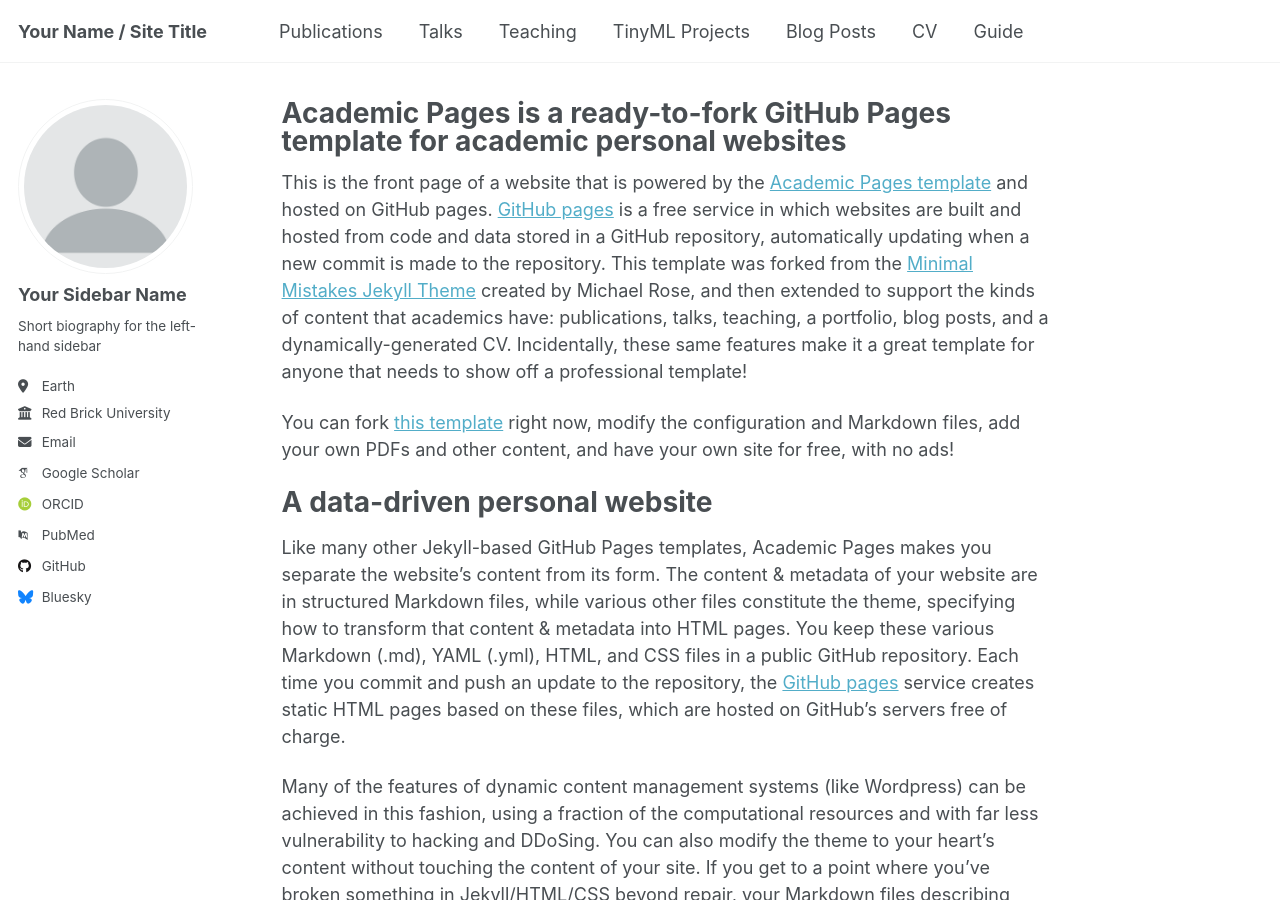
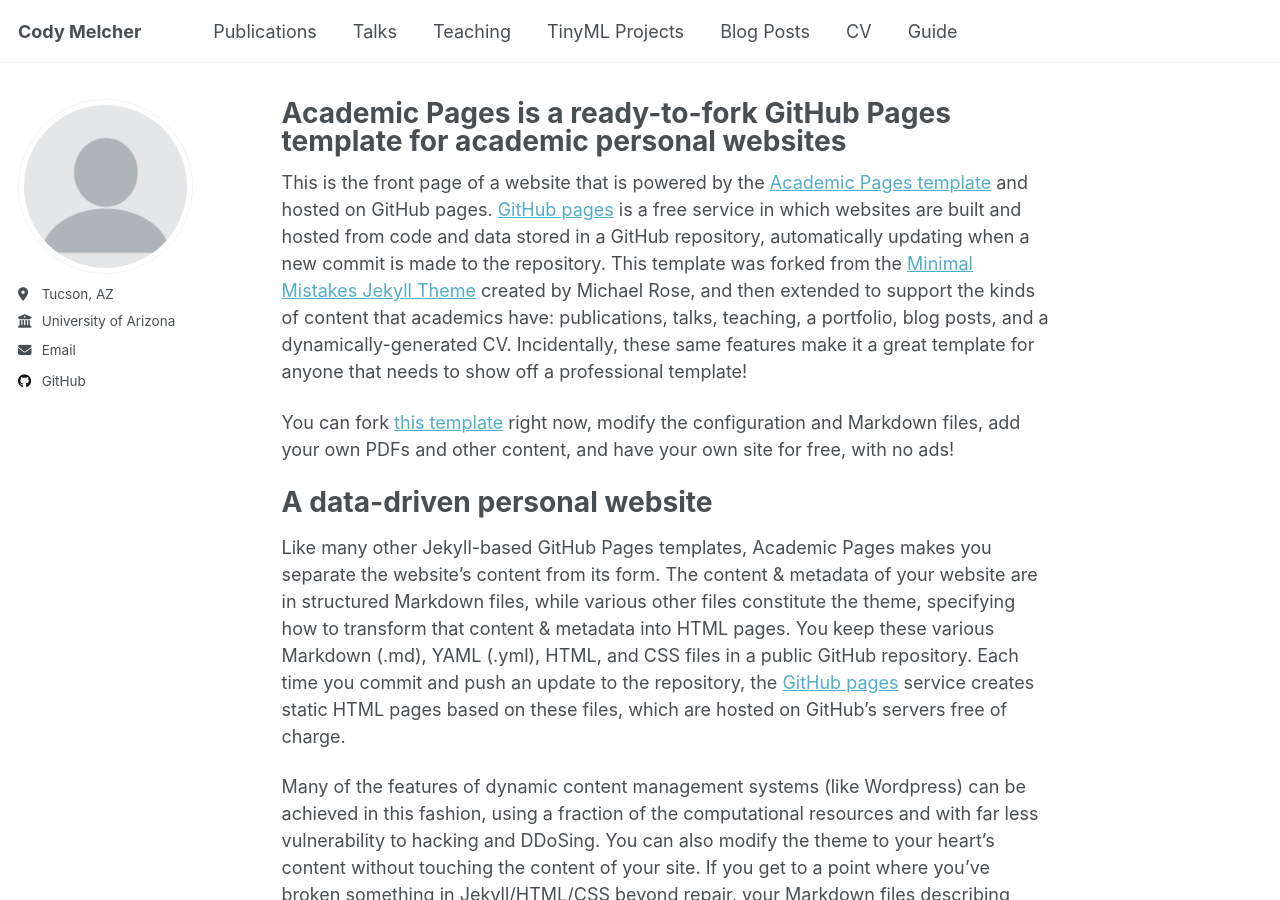
Before and after one commit to cmelcher/cmelcher.github.io, a Jekyll site: the page built from _pages/about.md, in a window 1280 px wide and 900 px high. Built offline with Jekyll 4.4.1, drawn with Linux system fonts in a browser that asks for light colours; some web fonts are replaced; a script that is not in the unit is left out.

Commit message:
Update _config.yml

```diff
--- a/_config.yml
+++ b/_config.yml
@@ -9,7 +9,7 @@
 # Basic Site Settings
 locale                   : "en-US"
 site_theme               : "default" # Currently available options are "default", "air"
-title                    : "Your Name / Site Title"
+title                    : "Cody Melcher"
 title_separator          : "-"
 name                     : &name "Your Name"
 description              : &description "personal description"
@@ -23,23 +23,23 @@
 author:
   # Biographic information
   avatar           : "profile.png"
-  name             : "Your Sidebar Name"
+  name             : #
   pronouns         : # example: "she/her"
-  bio              : "Short biography for the left-hand sidebar"
-  location         : "Earth"
-  employer         : "Red Brick University"
+  bio              : #insert here
+  location         : "Tucson, AZ"
+  employer         : "University of Arizona"
   uri              : # URL
-  email            : "none@example.org"
+  email            : "cmelcher@arizona.edu"
 
   # Academic websites
   academia         : # URL
   arxiv            : # URL - Update with the correct link to your profile
-  googlescholar    : "https://scholar.google.com/citations?user=PS_CX0AAAAAJ"
+  googlescholar    : #url
   inspire-hep      : # URL
   impactstory      : # URL
-  orcid            : "http://orcid.org/yourorcidurl"
+  orcid            : #url
   semantic         : # URL
-  pubmed           : "https://www.ncbi.nlm.nih.gov/pubmed/?term=john+snow"
+  pubmed           :  #url
   researchgate     : # URL
   scopus           : # URL
 
@@ -53,7 +53,7 @@
 
   # Social media
   artstation       : # Username
-  bluesky          : "bsky.app" # Replace this with you Bluesky username
+  bluesky          :  # Replace this with you Bluesky username
   facebook         : # Username
   flickr           : # Username
   foursquare       : # Username
```
